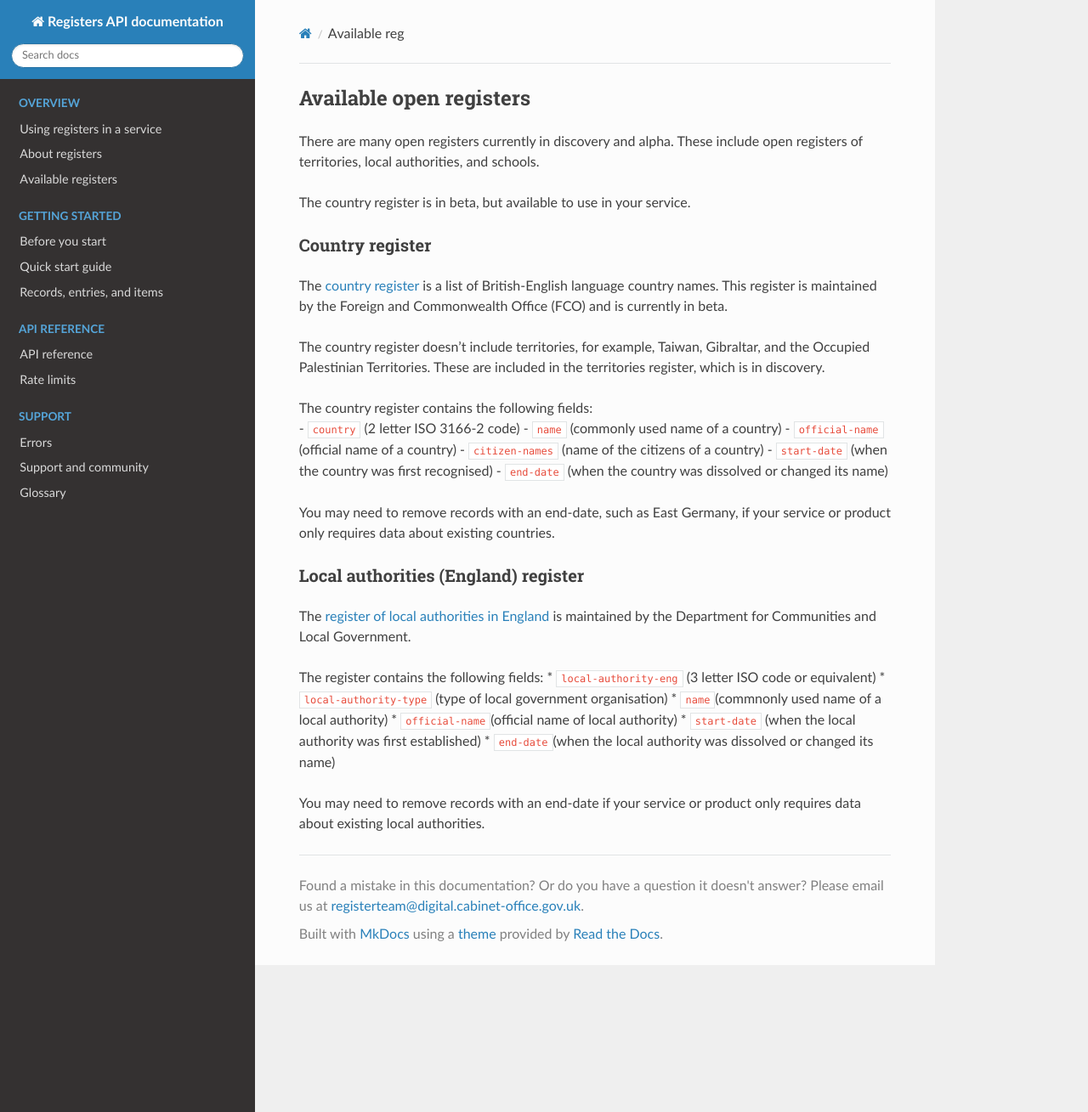
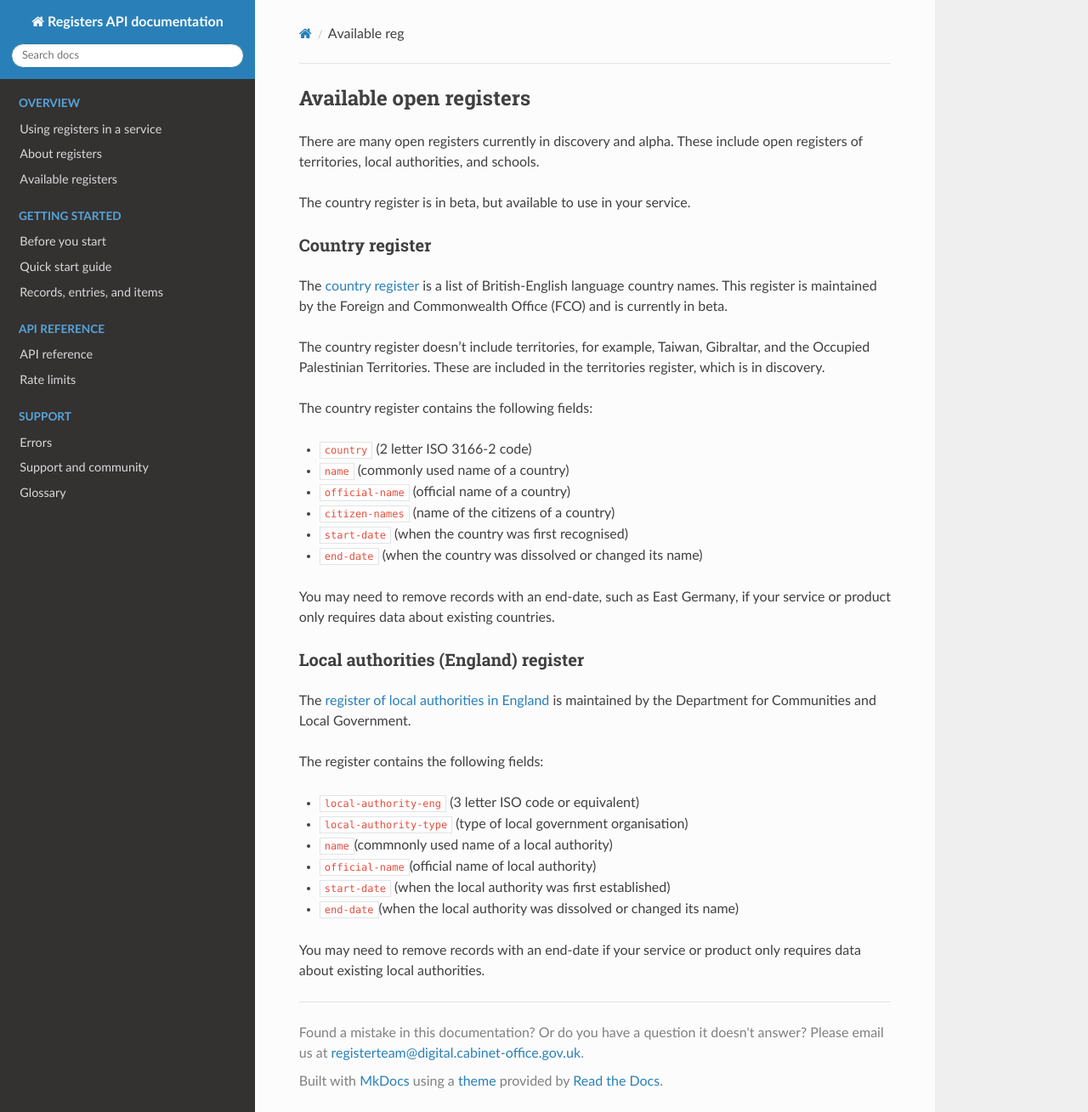
Before and after one commit to J-Lambo/J-Lambo.github.io-open-registers-tech-docs, an MkDocs documentation site: the page built from docs/about_registers/available_reg.md, in a window 1280 px wide and 1309 px high. Shown: the whole window at 85% size. Built offline with MkDocs 1.6.1, drawn with Linux system fonts in a browser that asks for light colours; nearby versions of some CDN libraries; old or Windows-style settings are respelled for this version of MkDocs.

Commit message:
Amend bullets

```diff
--- a/docs/about_registers/available_reg.md
+++ b/docs/about_registers/available_reg.md
@@ -11,12 +11,13 @@ The [country register](https://country.register.gov.uk/) is a list of British-En
 The country register doesn’t include territories, for example, Taiwan, Gibraltar, and the Occupied Palestinian Territories. These are included in the territories register, which is in discovery.
 
 The country register contains the following fields:
-- `country` (2 letter ISO 3166-2 code)
-- `name` (commonly used name of a country)
-- `official-name` (official name of a country)
-- `citizen-names` (name of the citizens of a country)
-- `start-date` (when the country was first recognised)
-- `end-date` (when the country was dissolved or changed its name)
+
+* `country` (2 letter ISO 3166-2 code)
+* `name` (commonly used name of a country)
+* `official-name` (official name of a country)
+* `citizen-names` (name of the citizens of a country)
+* `start-date` (when the country was first recognised)
+* `end-date` (when the country was dissolved or changed its name)
 
 You may need to remove records with an end-date, such as East Germany, if your service or product only requires data about existing countries.
 
@@ -25,6 +26,7 @@ You may need to remove records with an end-date, such as East Germany, if your s
 The [register of local authorities in England](https://local-authority-eng.register.gov.uk/) is maintained by the Department for Communities and Local Government.
 
 The register contains the following fields:
+
 * `local-authority-eng` (3 letter ISO code or equivalent)
 * `local-authority-type` (type of local government organisation)
 * `name`(commnonly used name of a local authority)
```
